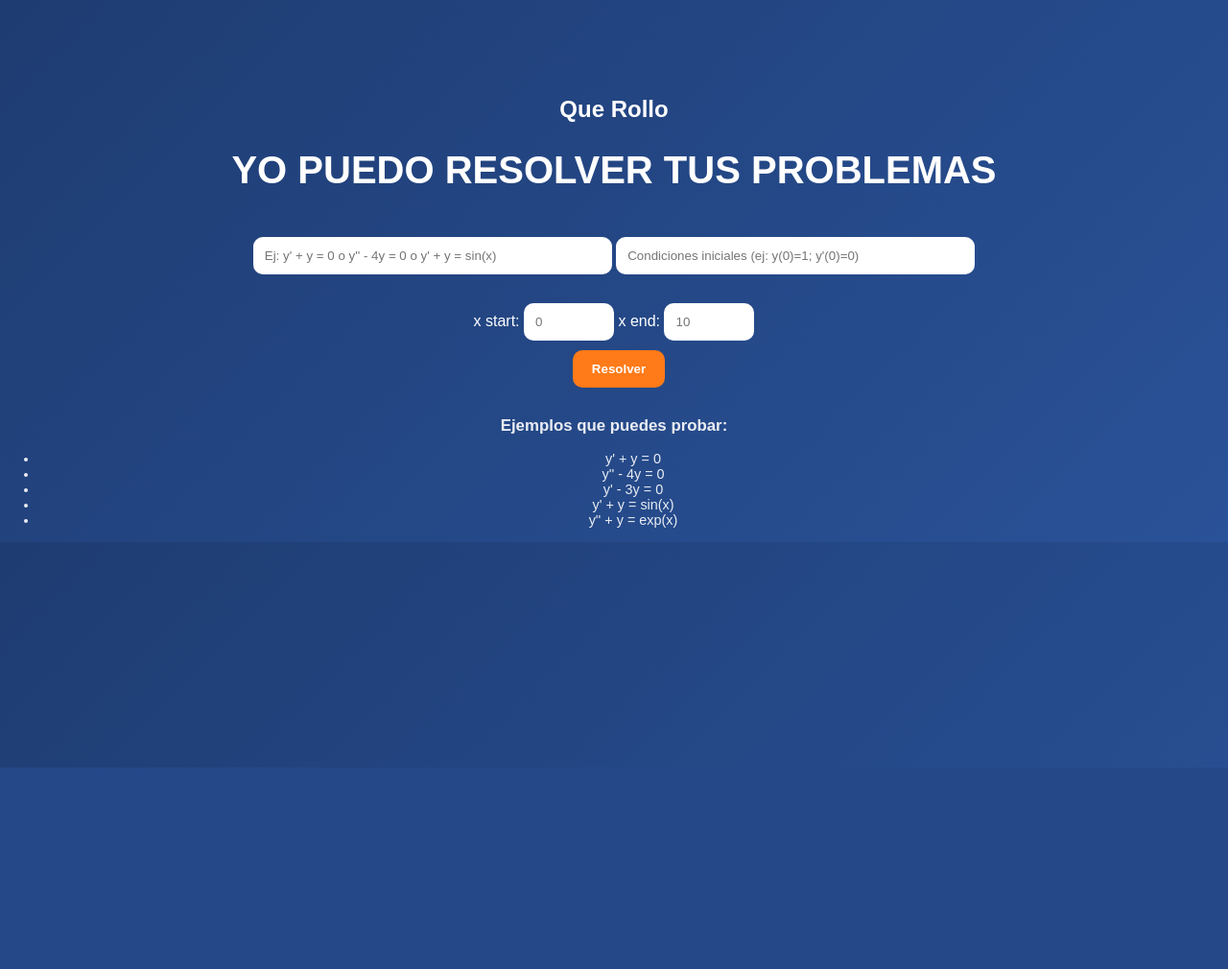
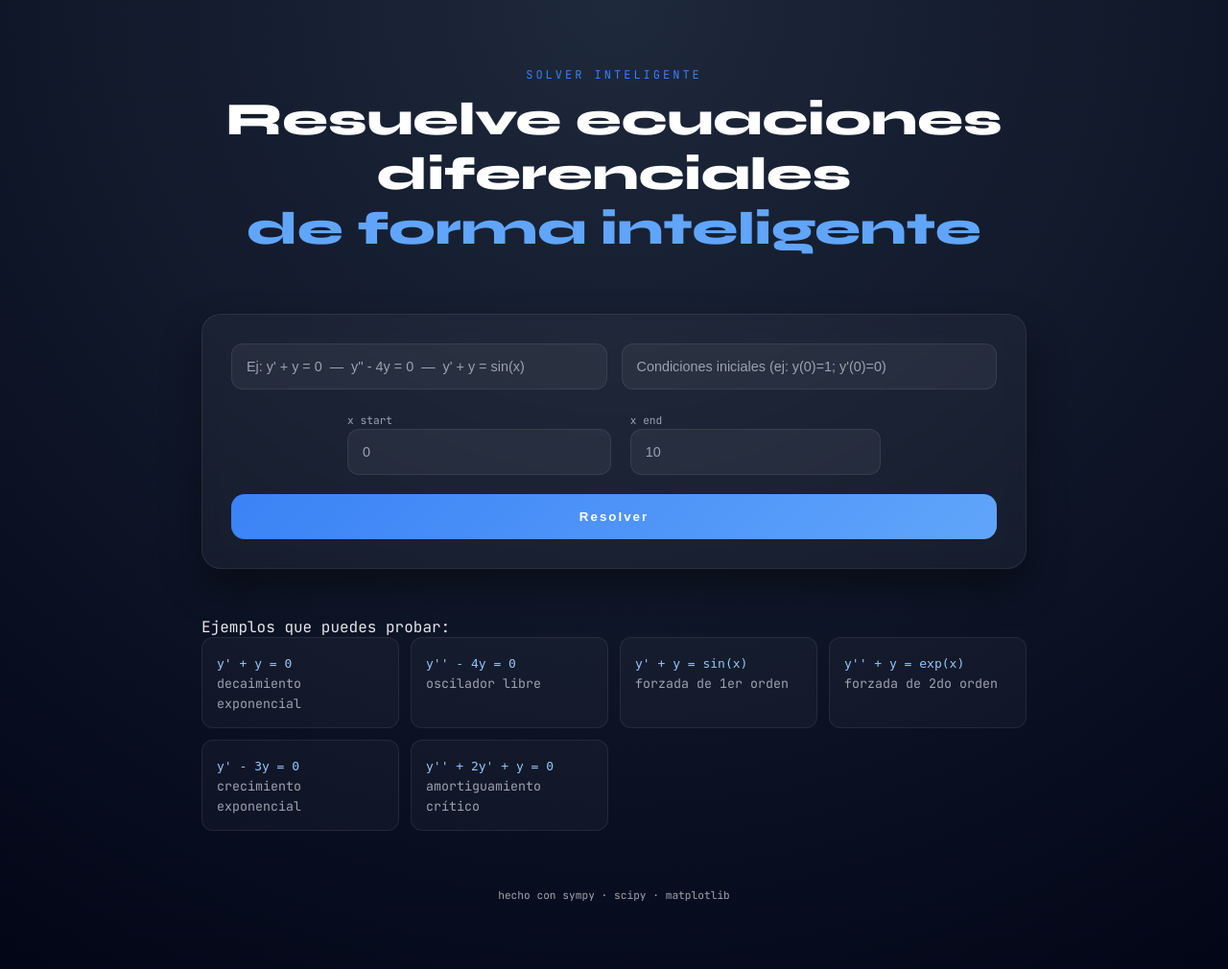
Before and after one commit to Daniela-star-eng/Ecuaciones-Euler, a Flask app: page / in a window 1280 px wide. Shown: the whole page at 96% size. Before the commit the page ends 800 px from the top, so only its background shows below. Run offline with Flask 3, Linux system fonts and the light colour scheme.

Commit message:
Primer commit

```diff
--- a/app.py
+++ b/app.py
@@ -7,7 +7,6 @@ import numpy as np
 import matplotlib
 matplotlib.use('Agg')
 import matplotlib.pyplot as plt
-from scipy.integrate import solve_ivp
 import os
 import time
 
@@ -19,21 +18,21 @@ def parse_human_input(user_input):
     y = Function('y')
 
     s = user_input.strip()
-    s = s.replace('’', "'")
+    s = s.replace('\u2018', "'")
+    s = s.replace('\u2019', "'")
     s = s.replace('\u2212', '-')
     s = s.replace("^", "**")
 
     # Derivadas
     s = re.sub(r"y\s*''", "Derivative(y(x), x, x)", s)
-    s = re.sub(r"y\s*'", "Derivative(y(x), x)", s)
+    s = re.sub(r"y\s*'",  "Derivative(y(x), x)",    s)
 
-    # Multiplicaciones implícitas (hacer antes de convertir 'y' a 'y(x)')
+    # Multiplicaciones implícitas
     s = re.sub(r"(?P<num>\d+(?:\.\d+)?)\s*(?=[A-Za-z\(])", r"\g<num>*", s)
     s = re.sub(r"\)\s*(?=[A-Za-z0-9\(])", r")*", s)
-    # Solo insertar '*' cuando el carácter anterior sea un dígito o ')' para no romper llamadas a funciones
     s = re.sub(r"(?<=[0-9\)])\s*(?=[A-Za-z\(])", r"*", s)
 
-    # y → y(x) (después de las reglas de multiplicación)
+    # y → y(x)
     s = re.sub(r"\by\b(?!\s*\()", "y(x)", s)
 
     # Separar ecuación
@@ -42,15 +41,10 @@ def parse_human_input(user_input):
     else:
         lhs_s, rhs_s = s, '0'
 
-    # 🔥 CORREGIR: mapear 'y' a la función y (Function('y')) en local_dict
     local_dict = {
-        'x': x,
-        'y': y,
-        'sin': sin,
-        'cos': cos,
-        'exp': exp,
-        'tan': tan,
-        'log': log,
+        'x': x, 'y': y,
+        'sin': sin, 'cos': cos, 'exp': exp,
+        'tan': tan, 'log': log,
         'Derivative': Derivative,
     }
 
@@ -60,12 +54,14 @@ def parse_human_input(user_input):
     return Eq(lhs, rhs)
 
 
-# ================= CONDICIONES =================
+# ================= CONDICIONES INICIALES =================
 def parse_initial_conditions(initials_text):
     if not initials_text:
         return None
 
-    ic_regex = re.compile(r"y(?P<primes>'*)\((?P<x>[^)]+)\)\s*=\s*(?P<val>[-+]?\d*\.?\d+)")
+    ic_regex = re.compile(
+        r"y(?P<primes>'*)\((?P<x>[^)]+)\)\s*=\s*(?P<val>[-+]?\d*\.?\d+)"
+    )
     matches = ic_regex.finditer(initials_text)
 
     ics = {}
@@ -74,68 +70,123 @@ def parse_initial_conditions(initials_text):
     for m in matches:
         order = len(m.group('primes'))
         x_val = float(m.group('x'))
-        val = float(m.group('val'))
+        val   = float(m.group('val'))
         ics[order] = val
         x0 = x_val
 
     return (x0, ics) if ics else None
 
 
-# ================= NUMÉRICO =================
+# ================= MÉTODO DE EULER =================
+def euler_solve(f_system, x0, y0, x_end, n_steps=500):
+    """
+    Resuelve un sistema de ODEs de primer orden usando el Método de Euler.
+
+    Fórmula:
+        Y_{n+1} = Y_n + h * f(x_n, Y_n)
+
+    Parámetros:
+        f_system : función que recibe (x, Y) y devuelve dY/dx
+        x0       : valor inicial de x
+        y0       : vector de condiciones iniciales [y(x0), y'(x0), ...]
+        x_end    : valor final de x
+        n_steps  : número de pasos (más pasos = mayor precisión)
+
+    Retorna:
+        xs : array de valores de x
+        ys : array de soluciones y(x)
+    """
+    h  = (x_end - x0) / n_steps          # tamaño de paso
+    xs = np.zeros(n_steps + 1)
+    ys = np.zeros((n_steps + 1, len(y0)))
+
+    xs[0]  = x0
+    ys[0]  = y0
+
+    for i in range(n_steps):
+        dY       = f_system(xs[i], ys[i])   # pendiente en el punto actual
+        ys[i+1]  = ys[i] + h * dY           # paso de Euler
+        xs[i+1]  = xs[i] + h
+
+    return xs, ys
+
+
+# ================= NUMÉRICO (con Euler) =================
 def numeric_solve_and_plot(eq, initials_text=None, x_span=(0, 10)):
     x = symbols('x')
     y = Function('y')
 
     expr = sp.simplify(eq.lhs - eq.rhs)
 
+    # Detectar orden máximo
     derivatives = list(expr.atoms(sp.Derivative))
     if not derivatives:
-        raise ValueError("No se detectaron derivadas; escribe la ecuación usando y' o y'' o y(x) y sus derivadas.")
-    max_order = max([d.derivative_count for d in derivatives])
+        raise ValueError(
+            "No se detectaron derivadas. "
+            "Escribe la ecuación usando y', y'' o y(x) y sus derivadas."
+        )
+    max_order = max(d.derivative_count for d in derivatives)
 
+    # Despejar la derivada de mayor orden
     highest = [d for d in derivatives if d.derivative_count == max_order][0]
+    sol_highest = solve(sp.Eq(expr, 0), highest)
+    if not sol_highest:
+        raise ValueError("No se pudo despejar la derivada principal de la ecuación.")
+    rhs_expr = sol_highest[0]
 
-    sol = solve(sp.Eq(expr, 0), highest)
-    rhs = sol[0]
-
-    y_symbols = [sp.Symbol(f'y{i}') for i in range(max_order)]
-
+    # Sustituir derivadas por variables auxiliares y0, y1, ..., y_{n-1}
+    y_syms = [sp.Symbol(f'_y{i}') for i in range(max_order)]
     replacements = {
-        sp.Derivative(y(x), (x, k)): y_symbols[k]
+        sp.Derivative(y(x), (x, k)): y_syms[k]
         for k in range(max_order)
     }
+    rhs_expr = rhs_expr.subs(replacements)
 
-    rhs = rhs.subs(replacements)
-    func = sp.lambdify((x, *y_symbols), rhs, 'numpy')
+    # Convertir a función numérica
+    f_rhs = sp.lambdify((x, *y_syms), rhs_expr, 'numpy')
 
+    # Sistema de ecuaciones de primer orden:
+    #   Y = [y, y', y'', ..., y^(n-1)]
+    #   dY/dx = [y', y'', ..., y^(n-1), f_rhs(x, Y)]
+    def f_system(xi, Yi):
+        dY = np.zeros(max_order)
+        for k in range(max_order - 1):
+            dY[k] = Yi[k + 1]           # y_k' = y_{k+1}
+        dY[-1] = f_rhs(xi, *Yi)         # y_{n-1}' = f(x, Y)
+        return dY
+
+    # Condiciones iniciales
     parsed = parse_initial_conditions(initials_text)
-
     if parsed:
         x0, ics = parsed
-        y0 = [ics.get(i, 0) for i in range(max_order)]
+        y0 = [ics.get(i, 0.0) for i in range(max_order)]
     else:
         x0 = x_span[0]
-        y0 = [1] + [0]*(max_order-1)
+        y0 = [1.0] + [0.0] * (max_order - 1)
 
-    def system(t, Y):
-        dY = np.zeros_like(Y)
-        for i in range(max_order - 1):
-            dY[i] = Y[i+1]
-        dY[-1] = func(t, *Y)
-        return dY
+    # ── Aplicar Método de Euler ──
+    xs, ys = euler_solve(f_system, x0, y0, x_span[1], n_steps=500)
 
-    t = np.linspace(x_span[0], x_span[1], 400)
-    sol = solve_ivp(system, x_span, y0, t_eval=t)
+    # ── Gráfica ──
+    fig, ax = plt.subplots(figsize=(8, 4))
+    fig.patch.set_facecolor('#161622')
+    ax.set_facecolor('#0e0e18')
 
-    # Gráfica
-    plt.figure()
-    plt.plot(sol.t, sol.y[0])
-    plt.grid()
+    ax.plot(xs, ys[:, 0], color='#ff7a18', linewidth=2, label='y(x) — Euler')
+    ax.set_xlabel('x', color='#aaaacc', fontsize=10)
+    ax.set_ylabel('y(x)', color='#aaaacc', fontsize=10)
+    ax.tick_params(colors='#5a5a78')
+    for spine in ax.spines.values():
+        spine.set_edgecolor('#2a2a3e')
+    ax.grid(True, color='#2a2a3e', linestyle='--', linewidth=0.6)
+    ax.legend(facecolor='#1e1e2e', edgecolor='#2a2a3e', labelcolor='#dddde8', fontsize=9)
+
+    plt.tight_layout()
 
     os.makedirs('static/plots', exist_ok=True)
     filename = f"plot_{int(time.time())}.png"
     path = f"static/plots/{filename}"
-    plt.savefig(path)
+    plt.savefig(path, dpi=120)
     plt.close()
 
     return f"plots/{filename}"
@@ -144,30 +195,30 @@ def numeric_solve_and_plot(eq, initials_text=None, x_span=(0, 10)):
 # ================= ROUTE =================
 @app.route('/', methods=['GET', 'POST'])
 def index():
-    solution = None
+    solution       = None
     solution_latex = None
-    error = None
-    plot_path = None
+    error          = None
+    plot_path      = None
 
     if request.method == 'POST':
         try:
             eq_input = request.form['equation']
             initials = request.form.get('initials', '')
 
-            # Obtener rangos x de forma segura (evitar float('') error)
             x_start_raw = request.form.get('x_start', '').strip()
-            x_end_raw = request.form.get('x_end', '').strip()
+            x_end_raw   = request.form.get('x_end',   '').strip()
             try:
-                x_start = float(x_start_raw) if x_start_raw != '' else 0.0
+                x_start = float(x_start_raw) if x_start_raw else 0.0
             except ValueError:
                 x_start = 0.0
             try:
-                x_end = float(x_end_raw) if x_end_raw != '' else 10.0
+                x_end = float(x_end_raw) if x_end_raw else 10.0
             except ValueError:
                 x_end = 10.0
 
             eq = parse_human_input(eq_input)
 
+            # Intentar solución simbólica primero
             try:
                 sol = dsolve(eq)
                 solution = str(sol)
@@ -176,15 +227,22 @@ def index():
                 except Exception:
                     solution_latex = None
             except Exception:
+                # Si falla, usar Método de Euler
                 plot = numeric_solve_and_plot(eq, initials, (x_start, x_end))
                 plot_path = url_for('static', filename=plot)
-                solution = "Solución numérica mostrada abajo"
+                solution  = "Solución numérica por Método de Euler"
 
         except Exception as e:
             error = str(e)
 
-    return render_template('index.html', solution=solution, solution_latex=solution_latex, error=error, plot_path=plot_path)
+    return render_template(
+        'index.html',
+        solution=solution,
+        solution_latex=solution_latex,
+        error=error,
+        plot_path=plot_path
+    )
 
 
 if __name__ == '__main__':
-    app.run(debug=True)
+    app.run()
--- a/requirements.txt
+++ b/requirements.txt
@@ -2,5 +2,4 @@ flask
 sympy
 numpy
 matplotlib
-scipy
 gunicorn
--- a/static/styles.css
+++ b/static/styles.css
@@ -1,56 +1,218 @@
-body {
-    font-family: Arial, sans-serif;
-    background: linear-gradient(135deg, #1e3c72, #2a5298);
-    color: white;
-    text-align: center;
-    margin: 0;
+:root {
+    --bg: #0f172a;
+    --bg-soft: #111827;
+    --card: rgba(255,255,255,0.04);
+    --border: rgba(255,255,255,0.08);
+    --accent: #3b82f6;
+    --accent-soft: rgba(59,130,246,0.15);
+    --text: #e5e7eb;
+    --muted: #9ca3af;
+    --white: #ffffff;
+    --error: #ef4444;
+
+    --mono: 'JetBrains Mono', monospace;
+    --display: 'Syne', sans-serif;
 }
 
-.container {
-    margin-top: 100px;
+/* Reset */
+* {
+    margin: 0;
+    padding: 0;
+    box-sizing: border-box;
 }
 
-h1 {
-    font-size: 2.5rem;
+body {
+    background: radial-gradient(circle at top, #1e293b, #020617);
+    color: var(--text);
+    font-family: var(--mono);
+    min-height: 100vh;
+}
+
+/* Layout */
+.page {
+    max-width: 900px;
+    margin: auto;
+    padding: 70px 20px;
+}
+
+/* Header */
+header {
+    text-align: center;
+    margin-bottom: 60px;
+}
+
+.header-sub {
+    color: var(--accent);
+    font-size: 0.75rem;
+    letter-spacing: 3px;
+    text-transform: uppercase;
+}
+
+.header-title {
+    font-family: var(--display);
+    font-size: 3rem;
+    font-weight: 800;
+    color: var(--white);
+    margin-top: 10px;
+}
+
+/* Card */
+.form-card {
+    background: var(--card);
+    backdrop-filter: blur(10px);
+    border: 1px solid var(--border);
+    border-radius: 20px;
+    padding: 30px;
+    box-shadow: 0 20px 40px rgba(0,0,0,0.4);
+}
+
+/* Inputs */
+.input-row {
+    display: grid;
+    grid-template-columns: 1fr 1fr;
+    gap: 15px;
+}
+
+@media (max-width: 600px) {
+    .input-row {
+        grid-template-columns: 1fr;
+    }
 }
 
 input {
-    padding: 12px;
-    width: 350px;
-    border-radius: 10px;
-    border: none;
-    margin-top: 20px;
+    width: 100%;
+    padding: 15px;
+    border-radius: 12px;
+    border: 1px solid var(--border);
+    background: rgba(255,255,255,0.05);
+    color: var(--white);
+    font-size: 0.9rem;
+    transition: 0.2s;
 }
 
-button {
-    padding: 12px 20px;
-    margin-left: 10px;
-    border: none;
-    border-radius: 10px;
-    background-color: #ff7a18;
-    color: white;
-    cursor: pointer;
-    font-weight: bold;
+input::placeholder {
+    color: var(--muted);
 }
 
-button:hover {
-    background-color: #ff9a3c;
+input:focus {
+    border-color: var(--accent);
+    outline: none;
+    box-shadow: 0 0 0 3px var(--accent-soft);
 }
 
-.result {
-    margin-top: 30px;
-    background: rgba(255,255,255,0.2);
-    padding: 20px;
-    border-radius: 15px;
+/* Range */
+.range-row {
+    display: flex;
+    justify-content: center;
+    gap: 20px;
+    margin: 20px 0;
 }
 
-.error {
-    margin-top: 20px;
-    color: #ffb3b3;
+.range-field label {
+    font-size: 0.7rem;
+    color: var(--muted);
 }
 
-.examples {
+/* Button */
+.btn-solve {
+    width: 100%;
+    padding: 16px;
+    border-radius: 14px;
+    border: none;
+    background: linear-gradient(135deg, #3b82f6, #60a5fa);
+    color: white;
+    font-weight: bold;
+    letter-spacing: 2px;
+    cursor: pointer;
+    transition: 0.2s;
+}
+
+.btn-solve:hover {
+    transform: translateY(-2px);
+    box-shadow: 0 10px 25px rgba(59,130,246,0.4);
+}
+
+/* Result */
+.result-block {
     margin-top: 30px;
-    font-size: 0.9rem;
-    opacity: 0.9;
+    background: var(--card);
+    border: 1px solid var(--border);
+    border-radius: 18px;
+    overflow: hidden;
+    backdrop-filter: blur(8px);
 }
+
+.result-header {
+    padding: 15px 20px;
+    background: rgba(255,255,255,0.03);
+    display: flex;
+    justify-content: space-between;
+}
+
+.result-body {
+    padding: 25px;
+    text-align: center;
+    font-size: 1.2rem;
+}
+
+/* Error */
+.error-block {
+    margin-top: 20px;
+    padding: 15px;
+    border-radius: 12px;
+    background: rgba(239,68,68,0.1);
+    border: 1px solid rgba(239,68,68,0.3);
+}
+
+/* Plot */
+.plot-block {
+    margin-top: 20px;
+    border-radius: 18px;
+    overflow: hidden;
+    border: 1px solid var(--border);
+}
+
+.plot-body img {
+    width: 100%;
+}
+
+/* Examples */
+.examples-section {
+    margin-top: 50px;
+}
+
+.examples-grid {
+    display: grid;
+    grid-template-columns: repeat(auto-fit, minmax(200px,1fr));
+    gap: 12px;
+}
+
+.example-card {
+    padding: 15px;
+    border-radius: 12px;
+    background: rgba(255,255,255,0.03);
+    border: 1px solid var(--border);
+    cursor: pointer;
+    transition: 0.2s;
+}
+
+.example-card:hover {
+    border-color: var(--accent);
+    transform: translateY(-2px);
+}
+
+.example-card code {
+    color: #93c5fd;
+}
+
+.example-card small {
+    color: var(--muted);
+}
+
+/* Footer */
+footer {
+    margin-top: 60px;
+    text-align: center;
+    font-size: 0.7rem;
+    color: var(--muted);
+}
--- /dev/null
+++ b/tempCodeRunnerFile.py
@@ -0,0 +1 @@
+from flask import Flask, render_template
--- a/templates/index.html
+++ b/templates/index.html
@@ -2,74 +2,146 @@
 <html lang="es">
 <head>
     <meta charset="UTF-8">
-    <title>Solver de Ecuaciones Diferenciales</title>
+    <title>Solver Ecuaciones Diferenciales</title>
+    <link href="https://fonts.googleapis.com/css2?family=JetBrains+Mono:wght@300;400;600&family=Syne:wght@700;800&display=swap" rel="stylesheet">
     <link rel="stylesheet" href="{{ url_for('static', filename='styles.css') }}">
     <script src="https://polyfill.io/v3/polyfill.min.js?features=es6"></script>
     <script id="MathJax-script" async src="https://cdn.jsdelivr.net/npm/mathjax@3/es5/tex-mml-chtml.js"></script>
 </head>
 <body>
 
-<div class="container">
-    <h2>Que Rollo</h2>
-    <h1>YO PUEDO RESOLVER TUS PROBLEMAS</h1>
+<div class="page">
+
+    <header>
+        <p class="header-sub">SOLVER INTELIGENTE</p>
+        <h1 class="header-title">
+    Resuelve ecuaciones diferenciales<br>
+    <span style="color:#60a5fa;">de forma inteligente</span>
+</h1>
+    </header>
+
+    <div class="form-card">
 
         <form method="POST">
+
+            <div class="input-row">
                 <input
                     type="text"
                     name="equation"
-            placeholder="Ej: y' + y = 0 o y'' - 4y = 0 o y' + y = sin(x)"
+                    class="input-main"
+                    placeholder="Ej: y' + y = 0  —  y'' - 4y = 0  —  y' + y = sin(x)"
                     required
+                    value="{{ request.form.get('equation', '') }}"
                 >
                 <input
                     type="text"
                     name="initials"
+                    class="input-main"
                     placeholder="Condiciones iniciales (ej: y(0)=1; y'(0)=0)"
+                    value="{{ request.form.get('initials', '') }}"
                 >
-        <div style="margin-top:10px;">
-            <label for="x_start">x start:</label>
-            <input type="text" name="x_start" placeholder="0" style="width:70px;">
-            <label for="x_end">x end:</label>
-            <input type="text" name="x_end" placeholder="10" style="width:70px;">
             </div>
-        <button type="submit" style="margin-top:10px;">Resolver</button>
+
+            <div class="range-row">
+                <div class="range-field">
+                    <label>x start</label>
+                    <input type="text" name="x_start" placeholder="0" value="{{ request.form.get('x_start', '') }}">
+                </div>
+                <div class="range-field">
+                    <label>x end</label>
+                    <input type="text" name="x_end" placeholder="10" value="{{ request.form.get('x_end', '') }}">
+                </div>
+            </div>
+
+            <button class="btn-solve" type="submit">Resolver</button>
+
         </form>
 
+    </div>
+
     {% if solution_latex %}
-        <div class="result">
-            <h2>Aquí está tu bendita respuesta:</h2>
-            <div>\[ {{ solution_latex|safe }} \]</div>
+    <div class="result-block">
+        <div class="result-header">
+            <span class="result-title">Respuesta correcta:</span>
+            <span class="result-badge">simbólica ✓</span>
+        </div>
+        <div class="result-body">
+            \[ {{ solution_latex|safe }} \]
+        </div>
     </div>
     {% elif solution %}
-        <div class="result">
-            <h2>Solución:</h2>
-            <pre style="text-align:left; white-space:pre-wrap;">{{ solution }}</pre>
+    <div class="result-block">
+        <div class="result-header">
+            <span class="result-title">Respuesta procesada:</span>
+            <span class="result-badge">numérica ✓</span>
+        </div>
+        <div class="result-body">
+            <pre class="result-text">{{ solution }}</pre>
+        </div>
     </div>
     {% endif %}
 
     {% if error %}
-        <div class="error">
-            <p>{{ error }}</p>
+    <div class="error-block">
+        <div class="error-label">algo salió mal</div>
+        <div class="error-msg">{{ error }}</div>
     </div>
     {% endif %}
 
     {% if plot_path %}
-        <div class="result">
-            <h2>Gráfica (solución numérica):</h2>
-            <img src="{{ plot_path }}" alt="Solución numérica" style="max-width:90%; height:auto; border-radius:8px;">
+    <div class="plot-block">
+        <div class="plot-header">
+            <span class="plot-title">Gráfica — solución numérica</span>
+        </div>
+        <div class="plot-body">
+            <img src="{{ plot_path }}" alt="Solución numérica">
+        </div>
     </div>
     {% endif %}
 
-    <div class="examples">
-        <h3>Ejemplos que puedes probar:</h3>
-        <ul>
-            <li>y' + y = 0</li>
-            <li>y'' - 4y = 0</li>
-            <li>y' - 3y = 0</li>
-            <li>y' + y = sin(x)</li>
-            <li>y'' + y = exp(x)</li>
-        </ul>
+    <div class="examples-section">
+        <p class="examples-title">Ejemplos que puedes probar:</p>
+        <div class="examples-grid">
+            <div class="example-card" onclick="setEq(this)">
+                <code>y' + y = 0</code>
+                <small>decaimiento exponencial</small>
+            </div>
+            <div class="example-card" onclick="setEq(this)">
+                <code>y'' - 4y = 0</code>
+                <small>oscilador libre</small>
+            </div>
+            <div class="example-card" onclick="setEq(this)">
+                <code>y' + y = sin(x)</code>
+                <small>forzada de 1er orden</small>
+            </div>
+            <div class="example-card" onclick="setEq(this)">
+                <code>y'' + y = exp(x)</code>
+                <small>forzada de 2do orden</small>
+            </div>
+            <div class="example-card" onclick="setEq(this)">
+                <code>y' - 3y = 0</code>
+                <small>crecimiento exponencial</small>
+            </div>
+            <div class="example-card" onclick="setEq(this)">
+                <code>y'' + 2y' + y = 0</code>
+                <small>amortiguamiento crítico</small>
+            </div>
         </div>
     </div>
 
+    <footer>
+        hecho con sympy · scipy · matplotlib
+    </footer>
+
+</div>
+
+<script>
+    function setEq(el) {
+        const code = el.querySelector('code').textContent;
+        document.querySelector('input[name="equation"]').value = code;
+        document.querySelector('input[name="equation"]').focus();
+    }
+</script>
+
 </body>
 </html>
```
Also changed, not shown: static/plots/plot_1774880707.png (added), static/plots/plot_1774880840.png (added). Lines whose indentation alone changed are shown as unchanged.
